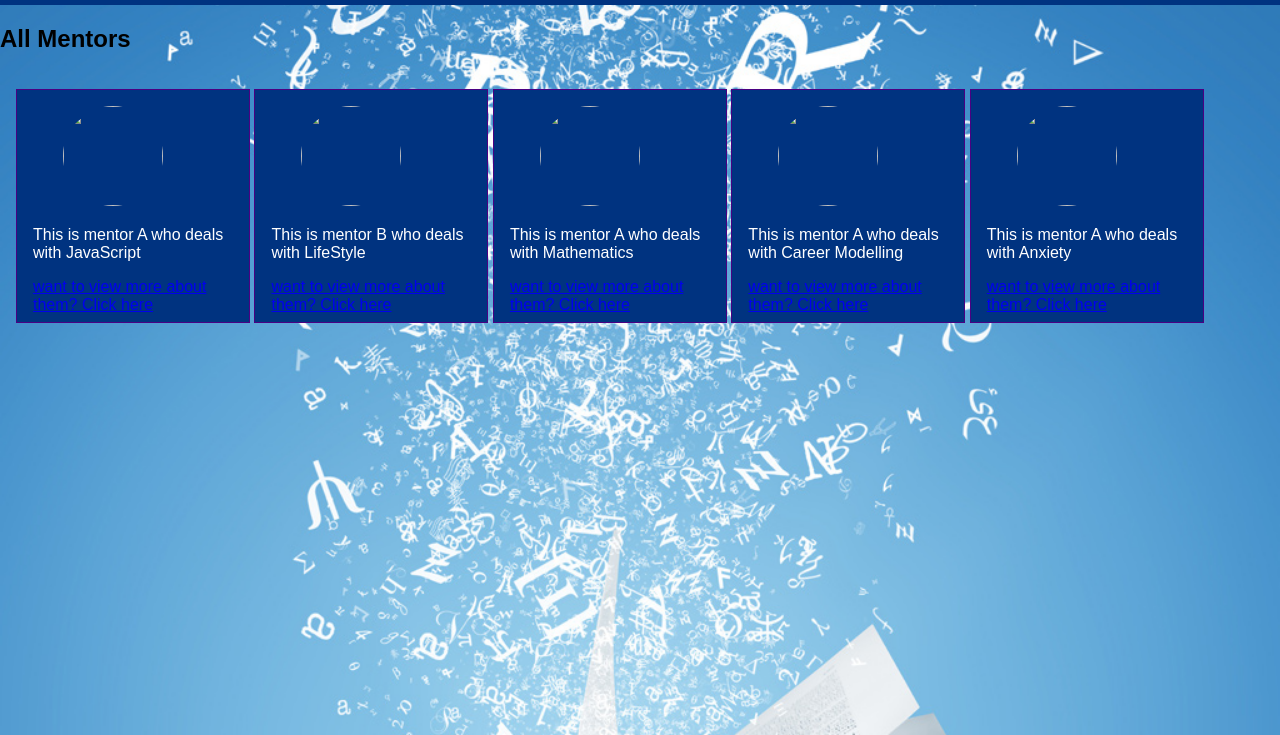
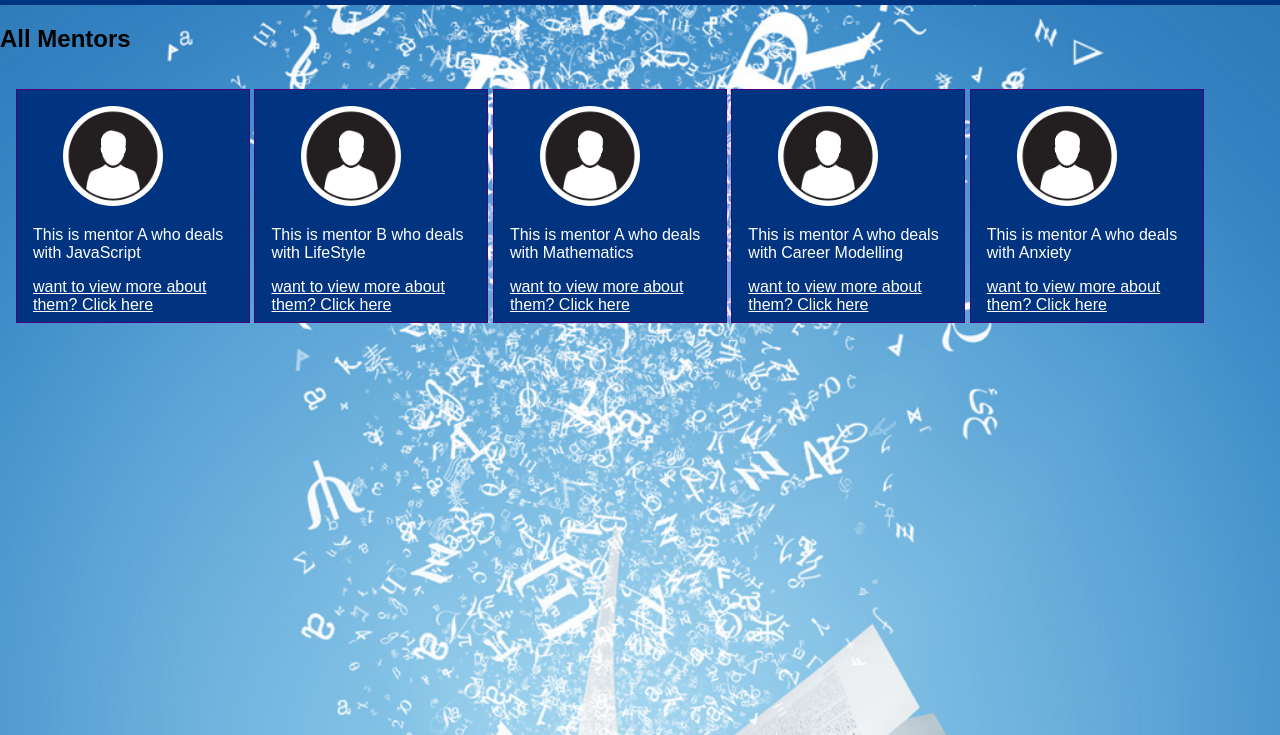
Before and after one commit to cynmumbua/Free-Mentors, a plain HTML site: page UI/loggedInUser.html in a window 1280 px wide. Shown: the part 65-800 px from the top of the page. Drawn offline with Linux system fonts and the light colour scheme.

```diff
--- a/UI/loggedInUser.html
+++ b/UI/loggedInUser.html
@@ -13,35 +13,35 @@
 <h2>All Mentors</h2>
 <div class="parent">
 	<div class="mentor">
-		<img src="user.png" class="user">
+		<img src="pictures/user.png" class="user">
 		<p>
 			This is mentor A who deals with JavaScript
 		</p>
 		<a href="ViewMentor.html">want to view more about them? Click here</a>
 	</div>
 	<div  class="mentor">
-		<img src="user.png" class="user">
+		<img src="pictures/user.png" class="user">
 		<p>
 			This is mentor B who deals with LifeStyle
 		</p>
 		<a href="ViewMentor.html">want to view more about them? Click here</a>
 	</div>
 	<div  class="mentor">
-		<img src="user.png" class="user">
+		<img src="pictures/user.png" class="user">
 		<p>
 			This is mentor A who deals with Mathematics
 		</p>
 		<a href="ViewMentor.html">want to view more about them? Click here</a>
 	</div>
 	<div  class="mentor">
-		<img src="user.png" class="user">
+		<img src="pictures/user.png" class="user">
 		<p>
 			This is mentor A who deals with Career Modelling
 		</p>
 		<a href="ViewMentor.html">want to view more about them? Click here</a>
 	</div>
 	<div  class="mentor">
-		<img src="user.png" class="user">
+		<img src="pictures/user.png" class="user">
 		<p>
 			This is mentor A who deals with Anxiety
 		</p>
--- a/UI/style.css
+++ b/UI/style.css
@@ -97,6 +97,9 @@
 .mentor img{
     padding: 0 30px 0 30px;
     /*margin: 0 auto;*/
+}
+.mentor a{
+    color: #fff;
 }
 .user{
     width: 100px;
```
Also changed, not shown: UI/index.html (renamed from UI/Index.html, +1 -1 lines), UI/signup.html (+1 -1 lines).
